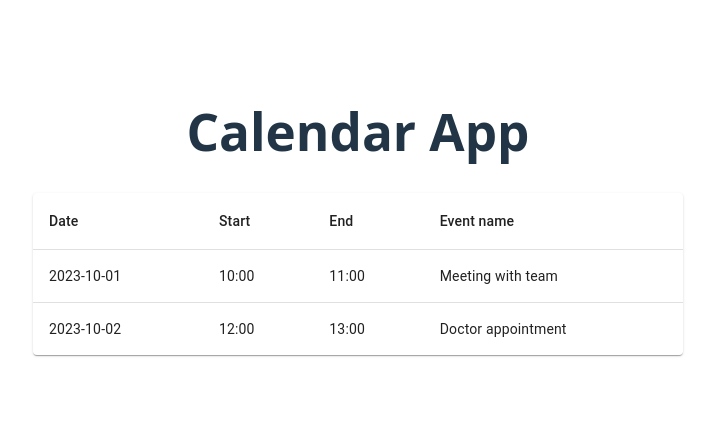
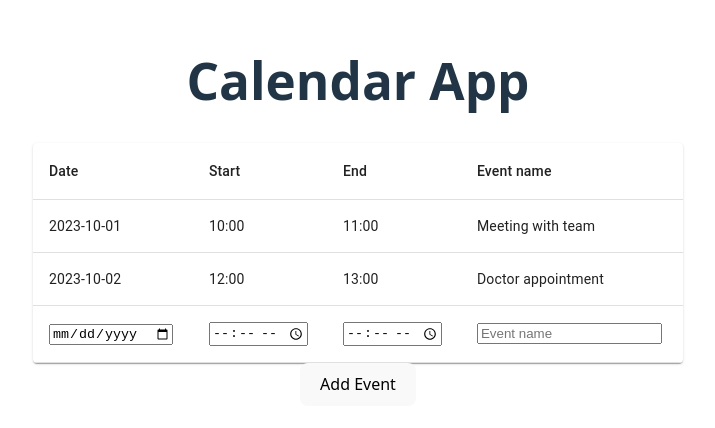
Before and after one commit to AnnekeMuirAUT/calendar-app, a React (Vite) app: page / in a window 1280 px wide. Shown: the part 188-616 px from the top of the page, without its empty margins (282-997 px from the left). Built offline with nearby package versions, Linux system fonts and the light colour scheme.

Commit message:
Add input fields

```diff
--- a/src/App.tsx
+++ b/src/App.tsx
@@ -39,19 +39,32 @@ function App() {
             </TableHead>
             <TableBody>
               {rows.map((row, key) => (
-                <TableRow
-                  key={key}
-                  sx={{ "&:last-child td, &:last-child th": { border: 0 } }}
-                >
+                <TableRow key={key}>
                   <TableCell>{row.date}</TableCell>
                   <TableCell>{row.start}</TableCell>
                   <TableCell>{row.end}</TableCell>
                   <TableCell>{row.eventName}</TableCell>
                 </TableRow>
               ))}
+              <TableRow>
+                <TableCell>
+                  <input type="date" />
+                </TableCell>
+                <TableCell>
+                  <input type="time" />
+                </TableCell>
+                <TableCell>
+                  <input type="time" />
+                </TableCell>
+                <TableCell>
+                  <input type="text" placeholder="Event name" />
+                </TableCell>
+              </TableRow>
             </TableBody>
           </Table>
         </TableContainer>
+
+        <button>Add Event</button>
       </div>
     </>
   );
```
